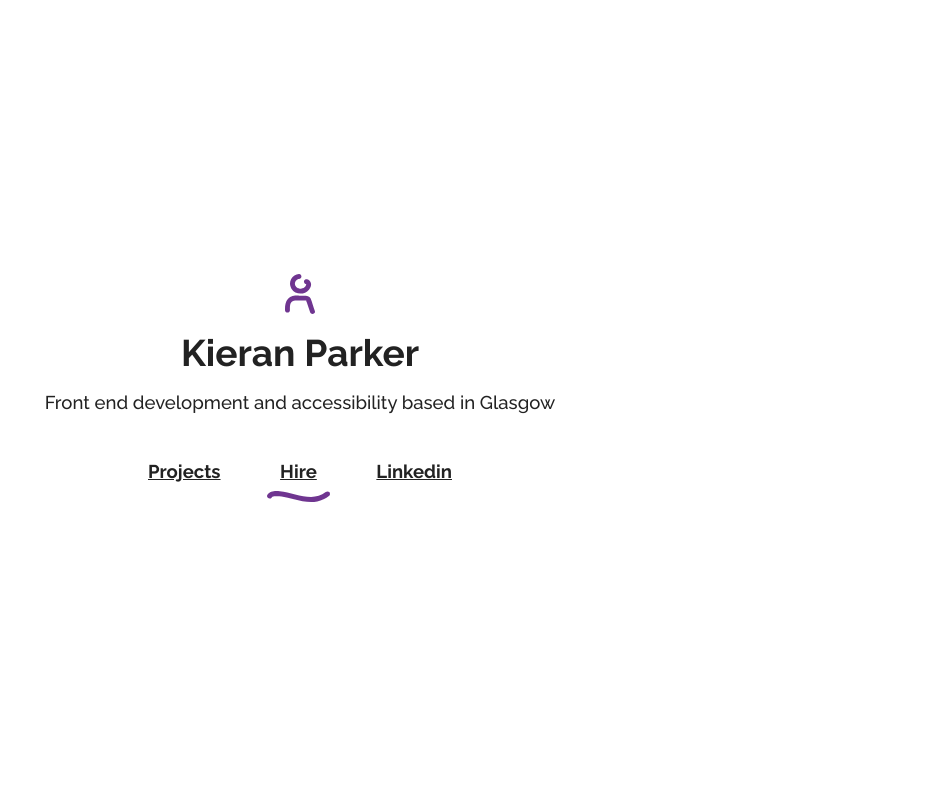
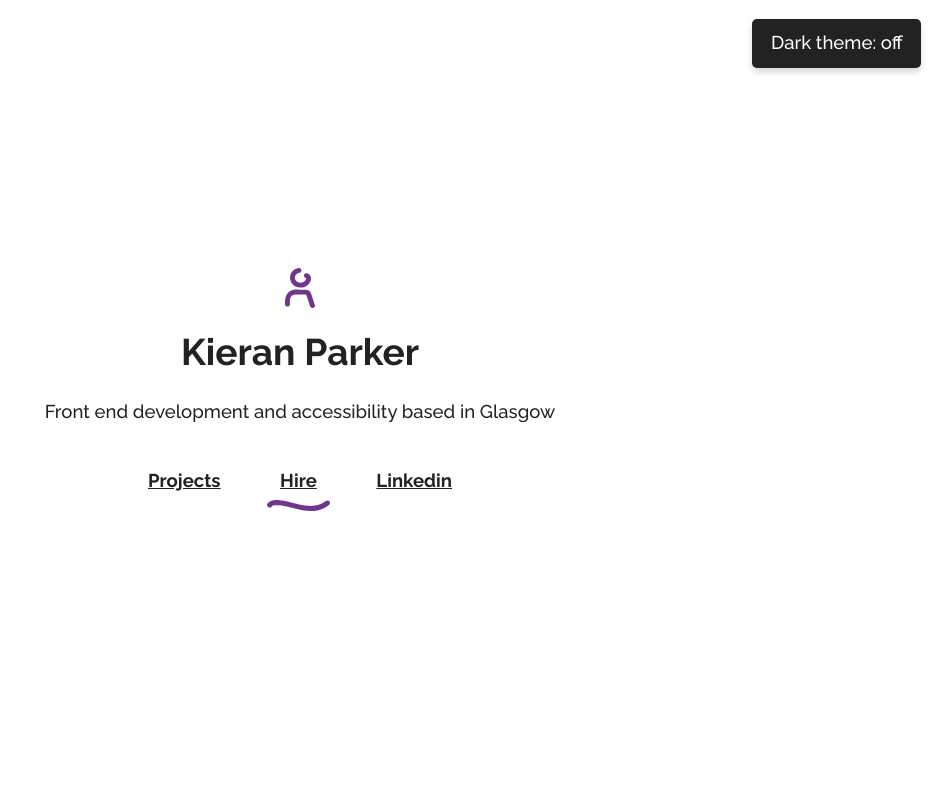
Before and after one commit to thepeanutguy/thepeanutguy.github.io, a plain HTML site: page index.html in a window 1280 px wide. Shown: the top 791 px of the page, without its empty margins (340-1280 px from the left). Drawn offline with Linux system fonts and the light colour scheme.

Commit message:
Theme switcher

```diff
--- a/css/style.css
+++ b/css/style.css
@@ -1,12 +1,18 @@
 :root {
-  --font-size: calc(1em + .1vw);
+  --font-size: calc(1em + 0.1vw);
 
+  --color-white: #ffffff;
   --color-black: #222222;
-  --color-white: #ffffff;
+  --color-dark-gray: #333333;
   --color-gray: #d8d8d8;
+  --color-dark-mode: #eeeeee;
 
   --color-brand-purple--light: #6f3590;
   --color-brand-purple--dark: #4a0868;
+}
+
+* {
+  background-color: inherit;
 }
 
 html,
@@ -71,14 +77,17 @@ body {
 /**
  * Nav
  */
-.nav {}
+.nav {
+  display: flex;
+  margin: 0 auto auto;
+}
 
 .nav__ul {
   list-style-type: none;
   margin: 0.5em 0;
   padding: 0;
   display: flex;
-  justify-content: end;
+  justify-content: center;
   gap: 1em;
 }
 
@@ -105,30 +114,84 @@ body {
  * Intro
  */
 .intro {
-  min-height: calc(100vh - 3em);
+  min-height: 100vh;
   display: flex;
   flex-direction: column;
-  justify-content: center;
-  align-items: center;
 }
 
-.intro__image {
+/**
+ * Banner
+ */
+.banner {
+  display: flex;
+  flex-direction: column;
+  flex-grow: 1;
+  margin-bottom: 4.5em;
+}
+
+.banner__intro {
+  display: flex;
+  flex-direction: column;
+  margin: auto 0;
+  padding: 1.5em;
+}
+
+.banner__image {
   display: flex;
   max-width: 100%;
   margin: 0 auto 1em;
 }
 
-.intro__title {
+.banner__title {
   margin: 0.15em 0 0.25em;
   font-weight: 600;
   line-height: 1.1em;
   text-align: center;
 }
 
-.intro__description {
+.banner__description {
   margin-bottom: 1.25em;
   line-height: 1.2em;
   text-align: center;
+}
+
+.banner__theme-switcher {
+  display: flex;
+  justify-content: end;
+  padding: 1em;
+}
+
+.banner__theme-switcher__button {
+  border: none;
+  border-radius: 5px;
+  padding: 0.75em 1em;
+  color: var(--color-white);
+  background-color: var(--color-black);
+  cursor: pointer;
+  box-shadow: 0 4px 6px var(--color-gray);;
+  transition: all 100ms ease;
+}
+
+.banner__theme-switcher__button:active {
+  box-shadow: none;
+  background-color: var(--color-dark-gray);
+}
+
+html.dark-theme {
+  background-color: var(--color-dark-mode);
+  filter: invert(100%);
+}
+
+@media (prefers-color-scheme: dark) {
+  html {
+    background-color: var(--color-dark-mode);
+    filter: invert(100%);
+  }
+
+  html.light-theme {
+    background-color: unset;
+    filter: none;
+  }
 }
 
 /**
--- a/index.html
+++ b/index.html
@@ -2,7 +2,7 @@
 <html lang="en">
 <head>
     <meta charset="utf-8">
-    <title>Kieran Parker</title>
+    <title>Kieran Parker | Front end development and accessibility</title>
     <meta name="description" content="Front end development and accessibility based in Glasgow">
     <meta name="viewport" content="width=device-width, initial-scale=1">
 
@@ -16,15 +16,21 @@
     <meta name="theme-color" content="#6f3590">
 </head>
 <body>
-  <main class="wrapper">
   <div class="intro">
-      <header>
-        <img src="/images/person.svg" alt="Outline drawing of a person's torso and head." class="intro__image">
-        <h1 class="intro__title" id="anchor-home">Kieran Parker</h1>
-        <p class="intro__description">
+    <header class="banner">
+      <div class="banner__theme-switcher">
+        <button class="banner__theme-switcher__button" id="theme-switcher-button" aria-pressed="true">
+          Dark theme:
+          <span id="theme-switcher-state" aria-hidden="true">off</span>
+        </button>
+      </div>
+
+      <div class="banner__intro">
+        <img src="/images/person.svg" alt="Outline drawing of a person's torso and head." class="banner__image">
+        <h1 class="banner__title" id="anchor-home">Kieran Parker</h1>
+        <p class="banner__description">
           Front end development and accessibility based in Glasgow
         </p>
-      </header>
 
         <nav class="nav">
           <ul class="nav__ul">
@@ -47,7 +53,10 @@
           </ul>
         </nav>
       </div>
+    </header>
+  </div>
 
+  <main class="wrapper">
     <section class="projects">
       <div class="projects__intro">
         <img src="images/fun-arrow.svg" alt="">
--- a/js/app.js
+++ b/js/app.js
@@ -1,5 +1,91 @@
 'use strict';
 
+const PREFERS_COLOR_SCHEME_KEY = 'prefers-color-scheme';
+const DARK = 'dark';
+const LIGHT = 'light';
+
+/**
+ * @return {'dark' | 'light'}
+ */
+const determinePreferredColorScheme = () => {
+  const local = localStorage.getItem(PREFERS_COLOR_SCHEME_KEY);
+
+  if (local === null) {
+    const { matches } = window.matchMedia(`(prefers-color-scheme: ${DARK})`);
+
+    return matches
+      ? DARK
+      : LIGHT;
+  }
+
+  return local;
+};
+
+/**
+ * @param {'dark' | 'light'} setTo
+ * @return {void}
+ */
+const saveThemePreference = (setTo) => {
+  if (setTo === DARK) {
+    localStorage.setItem(PREFERS_COLOR_SCHEME_KEY, 'dark');
+
+    return;
+  }
+
+  localStorage.setItem(PREFERS_COLOR_SCHEME_KEY, 'light');
+};
+
 window.onload = () => {
-  console.log('Life didn\'t give us lemons! We invented them.');
+  const htmlEl = document.querySelector('html');
+  const themeSwitcherButtonEl = document.querySelector('#theme-switcher-button');
+  const themeSwitcherStateEl = document.querySelector('#theme-switcher-state');
+  const prefersColorScheme = determinePreferredColorScheme();
+
+  /**
+   * @param {'dark' | 'light'} setTo
+   * @return {void}
+   */
+  const toggleClassOnHtml = (setTo) => {
+    if (setTo === DARK) {
+      htmlEl.classList.remove('light-theme');
+      htmlEl.classList.add('dark-theme');
+
+      return;
+    }
+
+    htmlEl.classList.remove('dark-theme');
+    htmlEl.classList.add('light-theme');
+  };
+
+  /**
+   * @param {'dark' | 'light'} setTo
+   * @return {void}
+   */
+  const toggleTheme = (setTo) => {
+    if (setTo === DARK) {
+      toggleClassOnHtml(DARK);
+      saveThemePreference(DARK);
+      themeSwitcherButtonEl.setAttribute('aria-pressed', 'true');
+      themeSwitcherStateEl.textContent = 'on';
+
+      return;
+    }
+
+    toggleClassOnHtml(LIGHT);
+    saveThemePreference(LIGHT);
+    themeSwitcherButtonEl.setAttribute('aria-pressed', 'false');
+    themeSwitcherStateEl.textContent = 'off';
+  };
+
+  prefersColorScheme === 'dark'
+    ? toggleTheme(DARK)
+    : toggleTheme(LIGHT);
+
+  themeSwitcherButtonEl.addEventListener('click', () => {
+    const theme = themeSwitcherStateEl.textContent === 'on'
+      ? LIGHT
+      : DARK;
+
+    toggleTheme(theme);
+  });
 };
```
Also changed, not shown: images/arrow.svg (added), images/circled-arrow.svg (added). Lines whose indentation alone changed are shown as unchanged.
